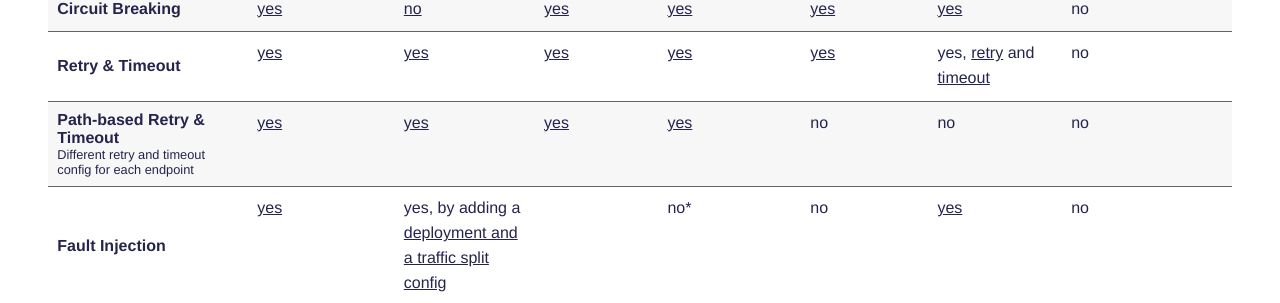
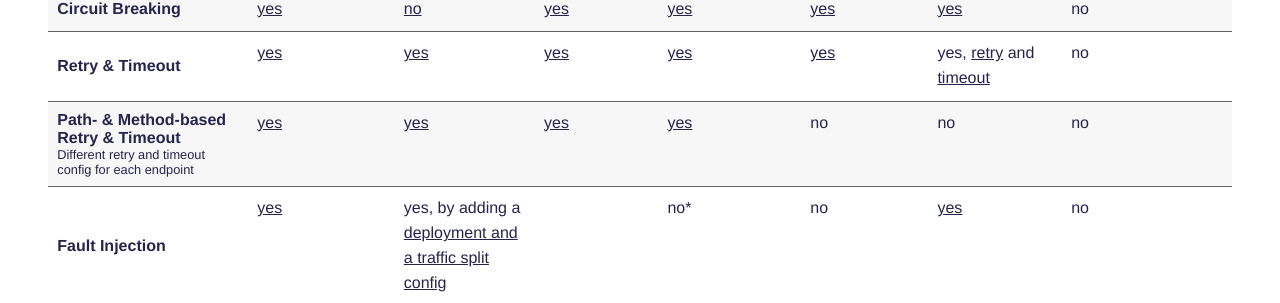
Before and after one commit to servicemesh-es/servicemesh.es, a Jekyll site: the page built from index.md, in a window 1280 px wide and 900 px high, scrolled down 8687 px. Shown: the part 149-452 px from the top of the window. Built offline with Jekyll 4.4.1, drawn with Linux system fonts in a browser that asks for light colours; some web fonts are replaced.

Commit message:
update dependencies and link to istio retry

```diff
--- a/_includes/comparison.html
+++ b/_includes/comparison.html
@@ -434,8 +434,8 @@
         <td>no</td>
       </tr>
       <tr>
-        <th scope="row">Path-based Retry & Timeout<small class="form-text">Different retry and timeout config for each endpoint</small></th>
-        <td><a href="https://github.com/servicemesh-es/servicemesh.es/issues/35#issue-716462836" target="_blank">yes</a></td>
+        <th scope="row">Path- & Method-based Retry & Timeout<small class="form-text">Different retry and timeout config for each endpoint</small></th>
+        <td><a href="https://istio.io/latest/docs/reference/config/networking/virtual-service/#HTTPMatchRequest" target="_blank">yes</a></td>
         <td><a href="https://linkerd.io/2/tasks/configuring-retries/" target="_blank">yes</a></td>
         <td><a href="https://docs.aws.amazon.com/app-mesh/latest/APIReference/API_CreateRoute.html" target="_blank">yes</a></td>
         <td><a href="https://www.consul.io/docs/agent/config-entries/service-router#requesttimeout" target="_blank">yes</a></td>
```
Also changed, not shown: Gemfile.lock.
